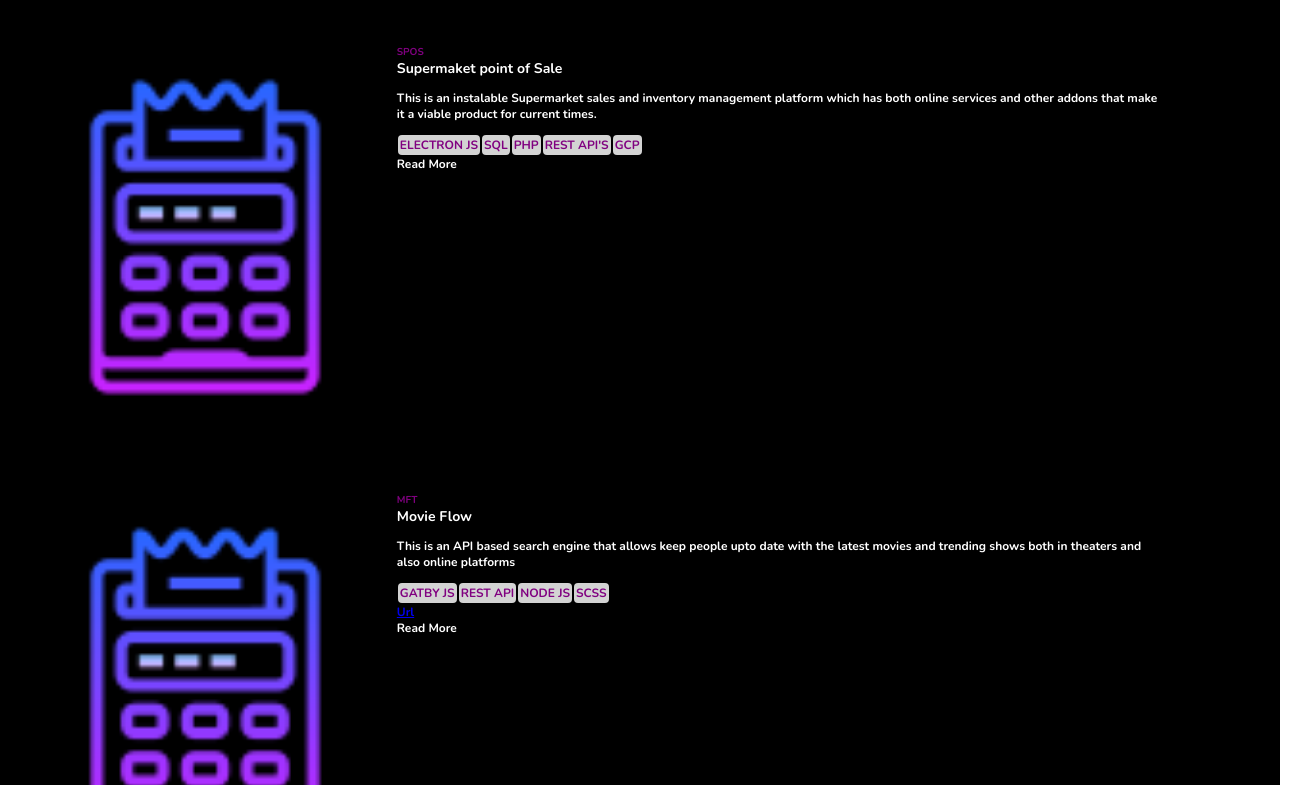
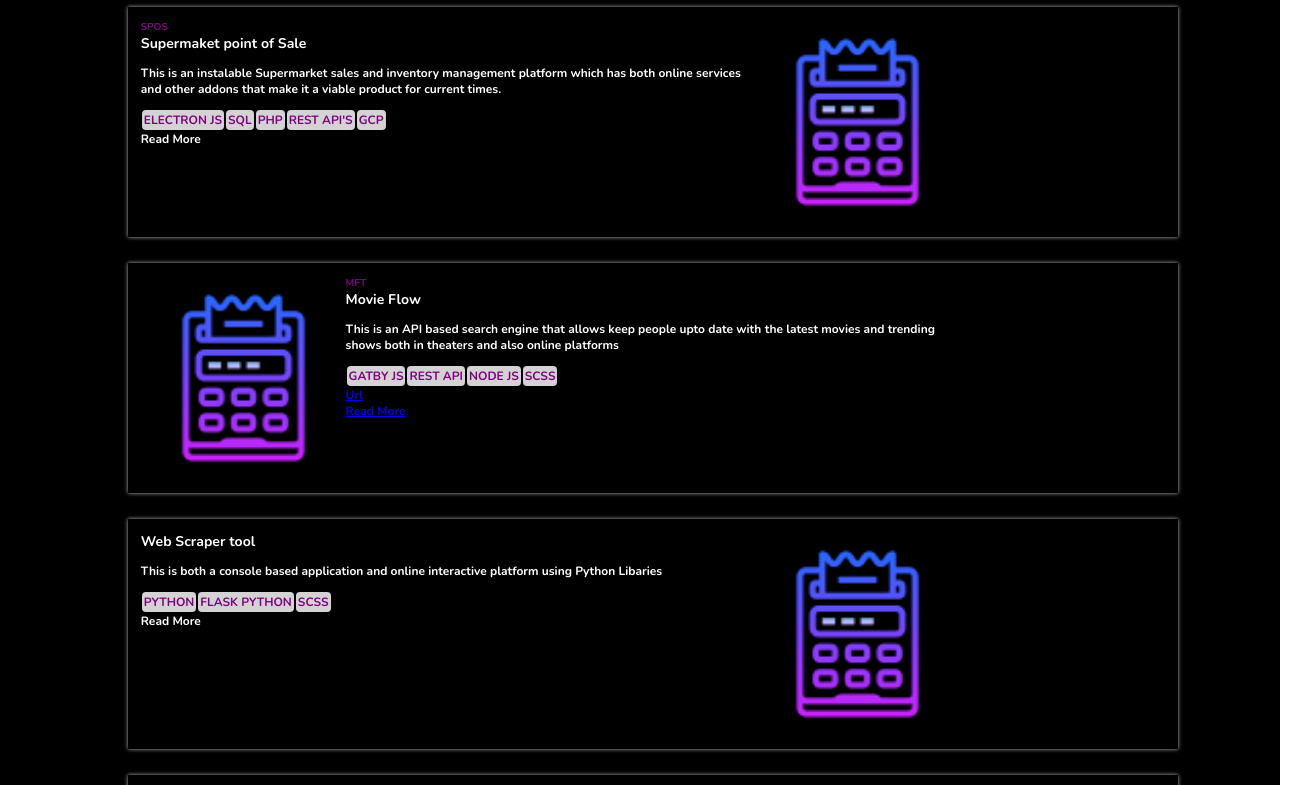
Before and after one commit to devambrose/2021-portfolio, a Gatsby site: page /projects in a window 1280 px wide. Shown: the part 42-827 px from the top of the page, 1306 px wide, since content can reach past the window. Built offline with nearby package versions, Linux system fonts and the light colour scheme; Gatsby itself is replaced by a stand-in of ours.

Commit message:
@ambrose 1.26.2021 1537Hours working the the media Queries and Component Creations

```diff
--- a/src/components/containers/layout/styles/main.scss
+++ b/src/components/containers/layout/styles/main.scss
@@ -30,6 +30,7 @@ body{
     width:100vw;
     min-height: 100vh;
     font-size: 12px;
+    overflow: hidden;
 }
 .app-menu{
   display: grid;
@@ -236,3 +237,32 @@ body{
     }
 
 }
+
+/* On screens that are 992px or less, set the background color to blue */
+@media screen and (min-width: 952px) {
+
+}
+
+/* On screens that are 600px or less, set the background color to olive */
+@media screen and (min-width: 700px) {
+  .projects{
+      width:80%;
+      margin: 1% 10%;
+      box-shadow: 0px 0px 4px #bbb;
+    img{
+        width:20%;
+        object-fit: cover;
+    }
+  }
+  .featured-section{
+      img{
+          width: 50%;
+          margin:0px 43%;
+      }
+  }
+  .services{
+      width:45%;
+      margin:1% 2%;
+      float: left;
+  }
+}
--- a/src/components/containers/menu/menu.js
+++ b/src/components/containers/menu/menu.js
@@ -19,7 +19,7 @@ export default class Menu extends Component{
                     <Link to={"/projects"}>My Work</Link>
                     <Link to={"/skills"}>My Skills</Link>
                     <Link to={"/hire"}>Hire Me?</Link>
-                    <div style={{padding:'10px 3px'}} className={(this.props.theme ? "far" :'fas') +' fa-surprise'} onClick={this.props.click}></div>
+                    <div style={{padding:'10px 3px'}} className={(this.props.theme ? "far" :'fas') +' fa-sun'} onClick={this.props.click}></div>
                 </div>
             </div>
         )
--- a/src/components/jumbo/project-component.js
+++ b/src/components/jumbo/project-component.js
@@ -1,9 +1,9 @@
 import React from "react"
 import {Link} from "gatsby"
 
-export default ({name,key,title,languages,description,Billing,url,link})=>(
+export default ({name,key,title,languages,description,Billing,url,link,position})=>(
     <div className='projects'>
-                    { (key%2) ==0 ? <div className={'container'}>
+                    { (position%2) ==0 ? <div className={'container'}>
                 <small>{name}</small>
                 <h3>{title}</h3>
                 <p>{description}</p>
@@ -14,7 +14,7 @@ export default ({name,key,title,languages,description,Billing,url,link})=>(
 
                 <Link>Read More </Link>
                 </div>  :  <img src={Billing} alt={name}/> }
-                { (key%2) ==0 ?  <img src={Billing} alt={name} /> : <div className={'container'}>
+                { (position%2) ==0 ?  <img src={Billing} alt={name} /> : <div className={'container'}>
                 <small>{name}</small>
                 <h3>{title}</h3>
                 <p>{description}</p>
@@ -22,7 +22,7 @@ export default ({name,key,title,languages,description,Billing,url,link})=>(
                     {languages.map( codes=><div>{codes}</div>)}
                 </span>
                 {url !=undefined ? <a href={link}>Url</a> : null}
-                <Link>Read More </Link>
+                <Link to={"/"}>Read More </Link>
                 </div> }
 
                 </div>
--- a/src/pages/hire.js
+++ b/src/pages/hire.js
@@ -10,7 +10,8 @@ export default ()=>{
                     {tag:'FRONTEND CONTROLS',font:'fas fa-tools',desc:'Publish content and tweak your design without leaving the homepage'},
                     {tag:'MOBILE VERSION',font:'fas fa-mobile-alt',desc:'Gain your mobile audience with a better dedicated design'},
                     {tag:'EASY TO LAUNCH',font:'fas fa-rocket',desc:'lightweight applications ,fast to load even in low network areas.'},
-                    {tag:'LOVE & COFFE',font:'fas fa-coffee',desc:'built with so much commitment,love and coffe.Always deliverd on time'}
+                    {tag:'LOVE & COFFE',font:'fas fa-coffee',desc:'built with so much commitment,love and coffe.Always deliverd on time'},
+                    {tag:'Online CV',font:'fas fa-download',desc:'review my CV online, follow me on github or connect with me on linkedin or telegram.'}
             ].map((code,key)=>(
                 <div class='app-left services'>
                     <i className={code.font}></i>
--- a/src/pages/projects.js
+++ b/src/pages/projects.js
@@ -18,7 +18,7 @@ export default ()=>{
         languages:['PHP','GCP',"AJAX","jQUERY js","CSS","POSGRESQL","SQL"],link:Billing,url:'http://www.manpro.co.ke'},
         {name:"24hour tax",title:"Online Tax management Platform",description:"This is both a installable software and an online platform that allows both users and companies to manage their taxes for both online and offline,based on the US markets",
         languages:['PHP','AWS',"C++","REST API","ELECTRON JS","SCSS","AJAX","POSGRESQL","SQL"],link:Billing,url:'http://www.24hourtax.tech'}
-        ].map( (args,key)=>( <ProjectComponent key={key} {...args} Billing={Billing}/>))
+        ].map( (args,key)=>( <ProjectComponent key={key} position={key} {...args} Billing={Billing}/>))
             }
             { !ishidden ?
             <div className='' style={{textAlign:'center',width:'100%',cursor:'pointer',padding:'1%',background:'lightgrey',float:'left',margin:'1% 0px',display:'grid',position:'relative',placeItems:'center'}}>
@@ -45,7 +45,7 @@ function ExtraProjects(){
                 {name:"steastafrica",title:"Speed Govenor and Car tracking system",description:"This is an online service that allow car owners to enhance responsible driving and also tract their cars in realtime. ",
                 languages:['REACT Js','google api','SCSS','MPESA API','STRIPE','GIT'],link:Billing},
                 {name:"cipher",title:"Cipher 001",description:"This is an terminal based application who's basis was to enhance my password encrption skills. ",
-                languages:['REACT Js','google api','SCSS','MPESA API','STRIPE','GIT'],link:Billing}
+                languages:['Python','GIT'],link:Billing}
             ].map((args,key)=> <ProjectComponent key={key} {...args} Billing={Billing}/>)
             }
         </>
```
Also changed, not shown: src/components/containers/layout/styles/main.css, 2 other files.
